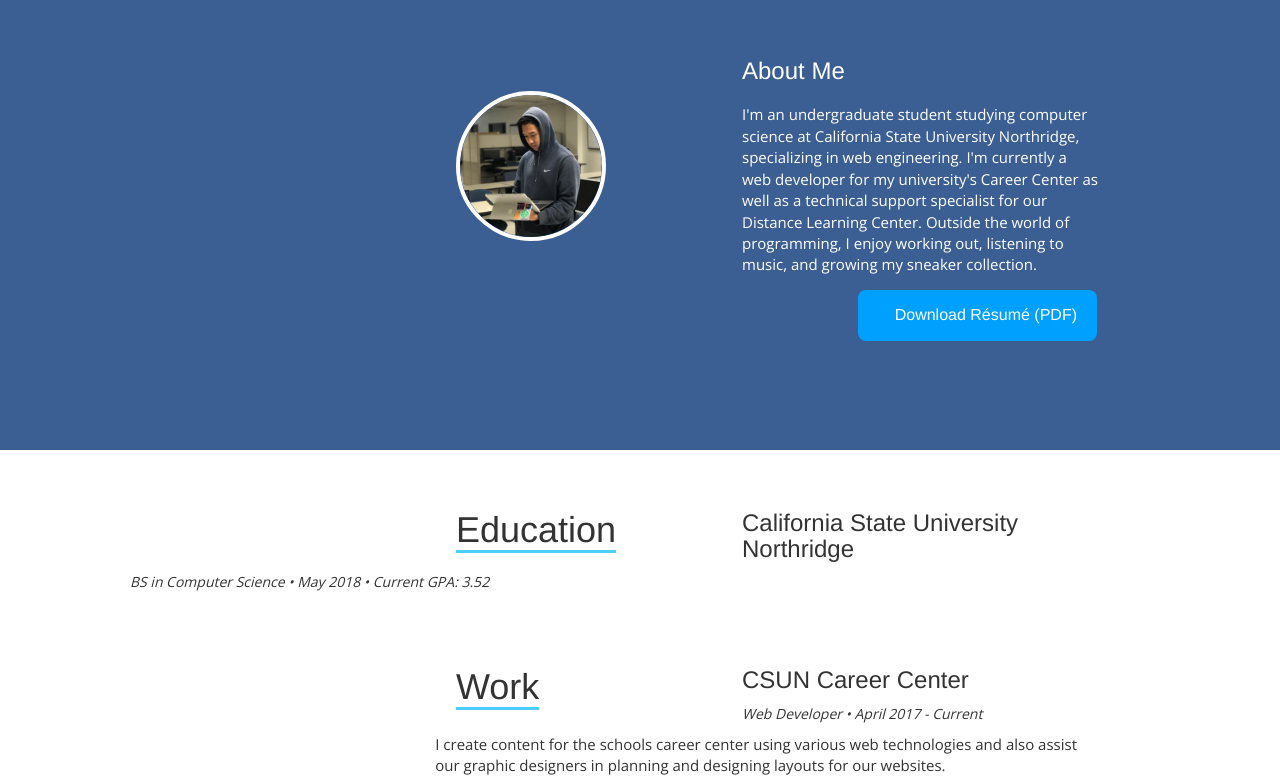
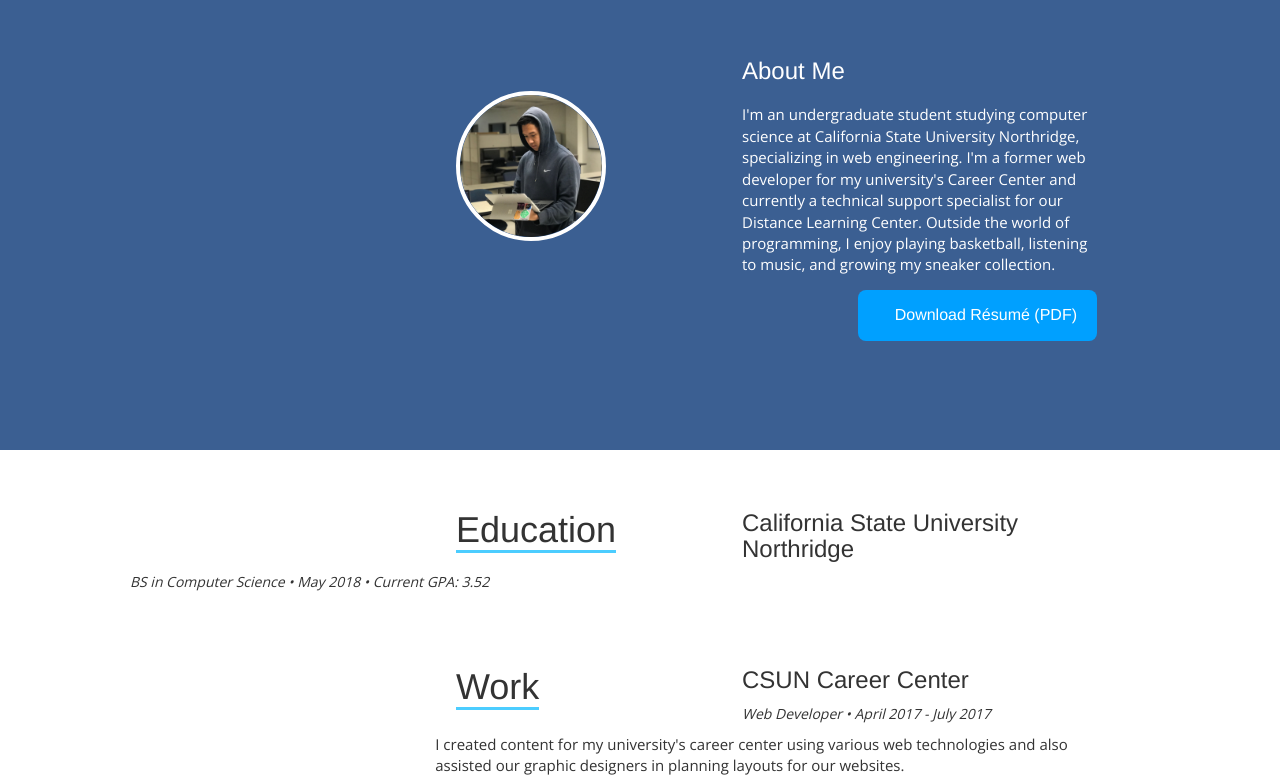
Before and after one commit to novellito/Website-v2, a React (Create React App) app: page / in a window 1280 px wide. Shown: the part 802-1580 px from the top of the page. Built offline with nearby package versions, Linux system fonts and the light colour scheme; a web font is replaced by a local one.

Commit message:
edited content

```diff
--- a/src/components/AboutsContent.js
+++ b/src/components/AboutsContent.js
@@ -27,9 +27,9 @@ class AboutsContent extends Component {
 
                     <h3 className="fromRight" >About Me</h3>
                     <p className="fromRight" >I'm an undergraduate student studying computer science at California State University Northridge, specializing
-                        in web engineering. I'm currently a web developer for my university's Career Center as well as a
+                        in web engineering. I'm a former web developer for my university's Career Center and currently a
                         technical support specialist for our Distance Learning Center. Outside the world of programming,
-                        I enjoy working out, listening to music, and growing my sneaker collection.</p>
+                        I enjoy playing basketball, listening to music, and growing my sneaker collection.</p>
                     <a href="#x"><button className="resume fromRight" ref='fromRight'><i className="fa fa-download" ></i>   Download Résumé (PDF)</button></a>
                 </div>
                  <div className="personalLinks mini">
--- a/src/components/Experience.js
+++ b/src/components/Experience.js
@@ -51,9 +51,9 @@ class Experience extends Component {
 
                             <div className="rt-col fromBot" ref="fromBot">
                                 <h3>CSUN Career Center</h3>
-                                <p className="col-desc">Web Developer<span> • </span>April 2017 - Current</p>
-                                <p>I create content for the schools career center using various web
-                                    technologies and also assist our graphic designers in planning and designing
+                                <p className="col-desc">Web Developer<span> • </span>April 2017 - July 2017</p>
+                                <p>I created content for my university's career center using various web
+                                    technologies and also assisted our graphic designers in planning
                                     layouts for our websites.
                                 </p>
                             </div>
--- a/src/components/Projects.js
+++ b/src/components/Projects.js
@@ -26,7 +26,7 @@ class Projects extends Component {
                         <div className="hovTitle">
                             <span>CSUN-CS Planner</span>
                             <span className="projDesc">
-                                This app was created mainly as a proof of concept. The app's main goal is to help CS students at CSUN to create and plan out their future class schedules.
+                                This app encompasses what I have learned over the last several months. It's goal is to allow CS majors at my university to create and plan their future class schedules.
                             </span>
                             <span className="tech">
                                 Technology used: MEAN Stack (MongoDB, Express.js, Angular 4, Node.js)
@@ -44,10 +44,10 @@ class Projects extends Component {
                         <div className="hovTitle">
                             <span>Scramble - Dash</span>
                             <span className="projDesc">
-                                Scramble-Dash was created to allow me to get more familiarized with how props and states work in React.js. It also incorporates a backend where user highscores can be posted and retrieved.
+                                Scramble-Dash was created to allow me to get more familiarized with some of the features in React.js. It also incorporates a backend where user highscores can be posted and retrieved.
                             </span>
                             <span className="tech">
-                                Technology used: MERN Stack (MySQL, Express.js, React.js, Node.js)
+                                Technology used: MERN Stack (MySQL, Express.js, React.js, Node.js), Mocha
                                 </span>
                         </div>
                     </a>
--- a/src/css/media.css
+++ b/src/css/media.css
@@ -41,6 +41,7 @@
         margin: 0 3%;
         height: 290px;
     }
+
 }
 
 @media (max-width: 991px) {
--- a/src/css/projectstyles.css
+++ b/src/css/projectstyles.css
@@ -65,7 +65,7 @@ img[alt="trinibot"] {
 }
 
 img[alt="voitcha"] {
-    margin: 12% 17%;
+    margin: 12% 18%;
 }
 
 img[alt="webv1"] {
```
Also changed, not shown: 1 other file (tests, documents, lock files or other folders).
